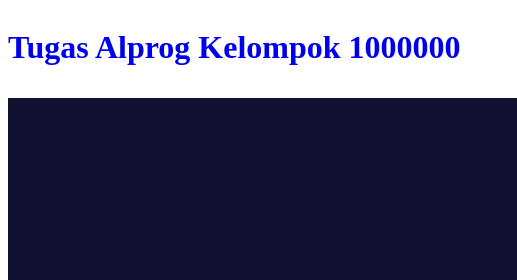
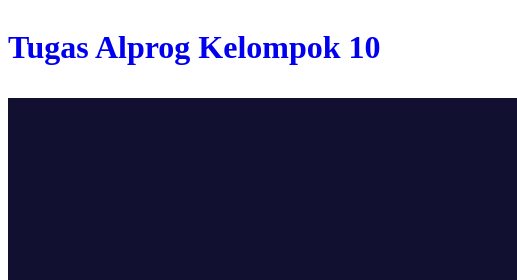
Before and after one commit to nurulkhot/Tugas-Web-Kelompok-10, a plain HTML site: page index.html in a window 1280 px wide. Shown: the top 280 px of the page, 0-517 px from the left. Drawn offline with Linux system fonts and the light colour scheme.

Commit message:
Menghapus 100000

```diff
--- a/index.html
+++ b/index.html
@@ -25,7 +25,7 @@
 
     <!--header-->
     <header>
-    <h1><a href="home.html">Tugas Alprog Kelompok 1000000</a></h1>
+    <h1><a href="home.html">Tugas Alprog Kelompok 10</a></h1>
     <ul>
         <li><a  href="home.html">About</a></li>
         <li><a  href="">Sign In</a></li>
```
